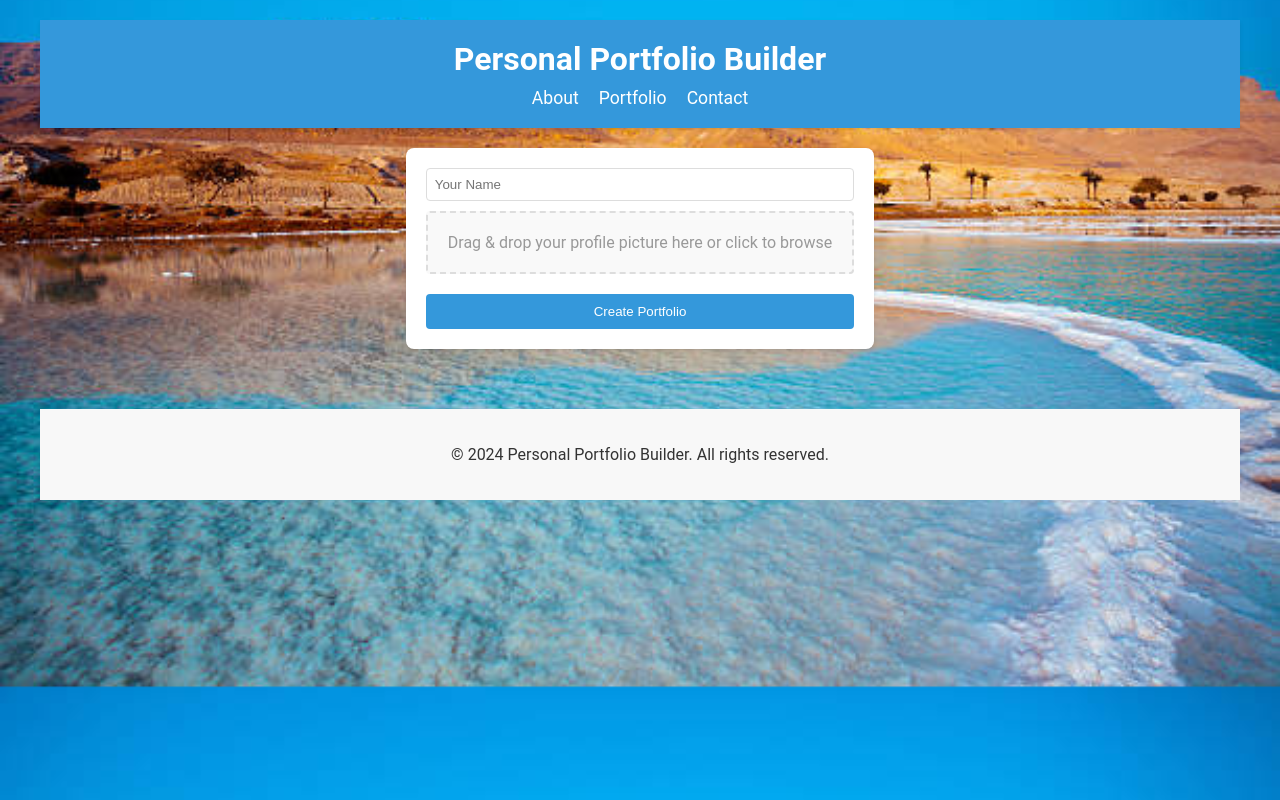
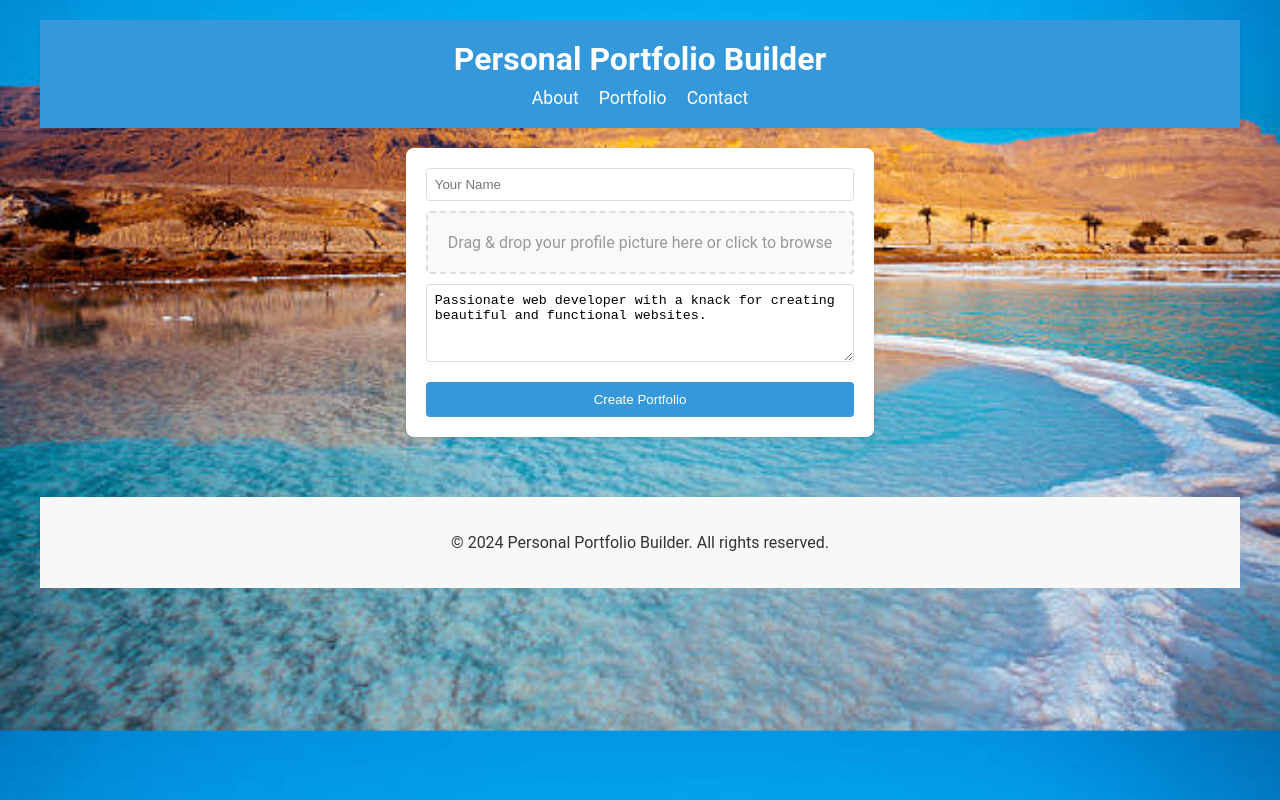
Before and after one commit to Orgamliel7/Portfolio-Website-Builder, a React app: page / in a window 1280 px wide. Built offline with nearby package versions, Linux system fonts and the light colour scheme.

Commit message:
modify PortfolioForm.js to include the optional description, now need to update App.js to handle it

```diff
--- a/src/client/components/PortfolioForm.js
+++ b/src/client/components/PortfolioForm.js
@@ -20,6 +20,14 @@ const StyledInput = styled.input`
   padding: 8px;
   border: 1px solid #ddd;
   border-radius: 4px;
+`;
+
+const StyledTextarea = styled.textarea`
+  margin-bottom: 10px;
+  padding: 8px;
+  border: 1px solid #ddd;
+  border-radius: 4px;
+  resize: vertical;
 `;
 
 const StyledButton = styled.button`
@@ -60,6 +68,7 @@ const PortfolioForm = ({ onSubmit }) => {
   const [formData, setFormData] = useState({
     name: '',
     profilePicture: '',
+    description: 'Passionate web developer with a knack for creating beautiful and functional websites.',
   });
 
   const handleChange = (e) => {
@@ -127,6 +136,13 @@ const PortfolioForm = ({ onSubmit }) => {
             onChange={handleChange}
           />
         </FileInput>
+        <StyledTextarea
+          name="description"
+          placeholder="Your Description (Optional)"
+          value={formData.description}
+          onChange={handleChange}
+          rows="4"
+        />
         <StyledButton type="submit">Create Portfolio</StyledButton>
       </StyledForm>
     </FormContainer>
```
